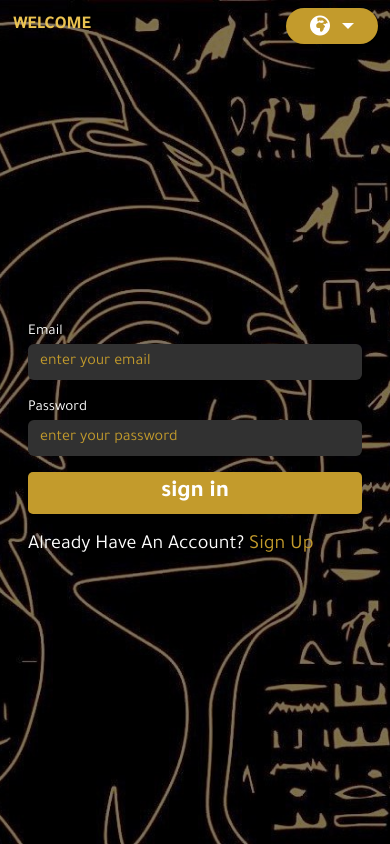
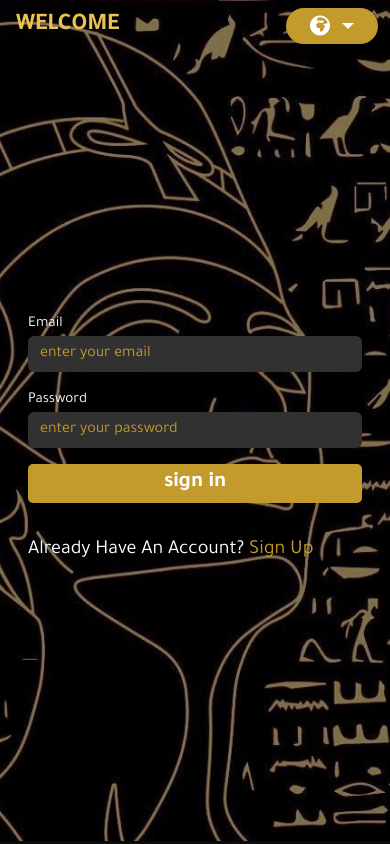
Before and after one commit to IEEE-Scorpions/frontend-mommia, a plain HTML site: page sign-in-tourgide.html in a window 390 px wide. Drawn offline with Linux system fonts and the light colour scheme.

Commit message:
edit code for sign up and sign in pages

```diff
--- a/css/style.css
+++ b/css/style.css
@@ -68,7 +68,7 @@ body{
 ==========================================
 */
 nav.signup-nav .container{
-  position: relative;
+  position: relative !important;
 }
 
 nav.signup-nav .container h2{
@@ -112,10 +112,11 @@ body.for-sign{
   position: relative;
 }
 .signup{
-  height: 100vh;
+  height: calc(100vh - 60px);
   display: flex;
   align-items: center;
   justify-content: center;
+  flex-direction: column;
 }
 .for-sign  .overlay{
   position: absolute;
@@ -130,28 +131,23 @@ body.for-sign{
   z-index: -1;
   filter: brightness(.5);
 }
-/* .for-sign  .overlay.sign-in{
-  height: 100vh;
-} */
+
 .gender-buttons {
   display: flex;
   justify-content: center;
   align-items: center;
   background-color: var(--inputs-background);
-  /* gap: 10px; */
   border-radius: 5px;
 }
 
 .gender-label {
   font-size: 24px;
 }
-
 .radio-button {
   opacity: 0;
   width: 0;
   height: 0;
 }
-
 .custom-radio-button {
   position: relative;
   cursor: pointer;
@@ -220,7 +216,7 @@ body.for-sign{
 }
 
 
- .profile-photo {
+.profile-photo {
   width: 200px;
   height: 200px;
   border-radius: 50%;
@@ -230,14 +226,14 @@ body.for-sign{
   margin-bottom: 2rem;
 }
 
- .profile-photo img {
+.profile-photo img {
   width: 100%;
   height: 100%;
   object-fit: cover;
   border-radius: 50%;
 }
 
- .profile-photo input {
+.profile-photo input {
   position: absolute;
   top: 0;
   left: 0;
@@ -281,15 +277,18 @@ body.for-sign{
   .signup{
     height: calc(100% - 60px) !important;
   }
+  .sign{
+    height: calc(100vh - 60px) !important;
+  }
 }
 @media (max-width: 991px){
   .signup{
-    height: calc(100% - 60px) !important;
+    height: calc(100vh - 60px) !important;
   }
   nav.signup-nav .container h2 {
-    left: 0 !important;
-    transform: translate(17%,-50%);
-    font-size: 18px;
+    left: 1rem !important;
+    transform: translate(0%,-50%);
+    font-size: 24px;
 }
 }
 @media (max-width: 768px){
@@ -297,7 +296,7 @@ body.for-sign{
     height: calc(100% - 60px) !important;
   }
   .sign{
-    height: calc(101vh - 60px) !important;
+    height: calc(100vh - 55px) !important;
   }
   button.dropdown-toggle{
     border-radius: 22px;
@@ -310,13 +309,20 @@ body.for-sign{
   .signup label {
     font-size: 15px;
 }
+.signup form .btn {
+  margin-bottom: 1rem;
+  font-size: 22px !important;
+}
 }
 @media (max-width: 425px){
   .complete .all {
     justify-content: center !important;
   }
   .signup form .btn {
+    padding: 3px 0 !important;
+    margin-bottom: 1rem;
     width: 100%;
+    font-size: 22px !important;
 }
 .complete .all h2 {
   margin-left: 0rem;
```
